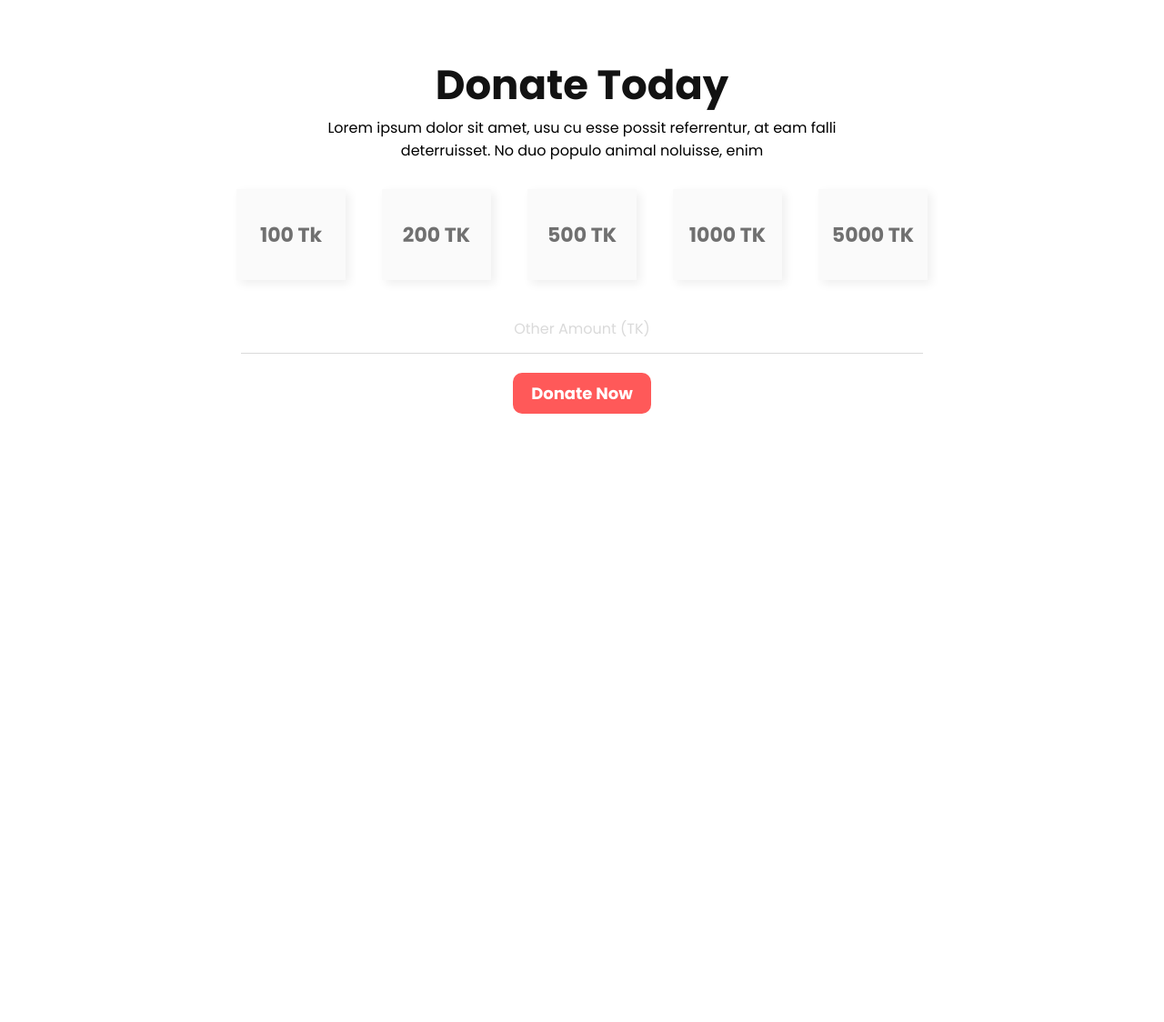
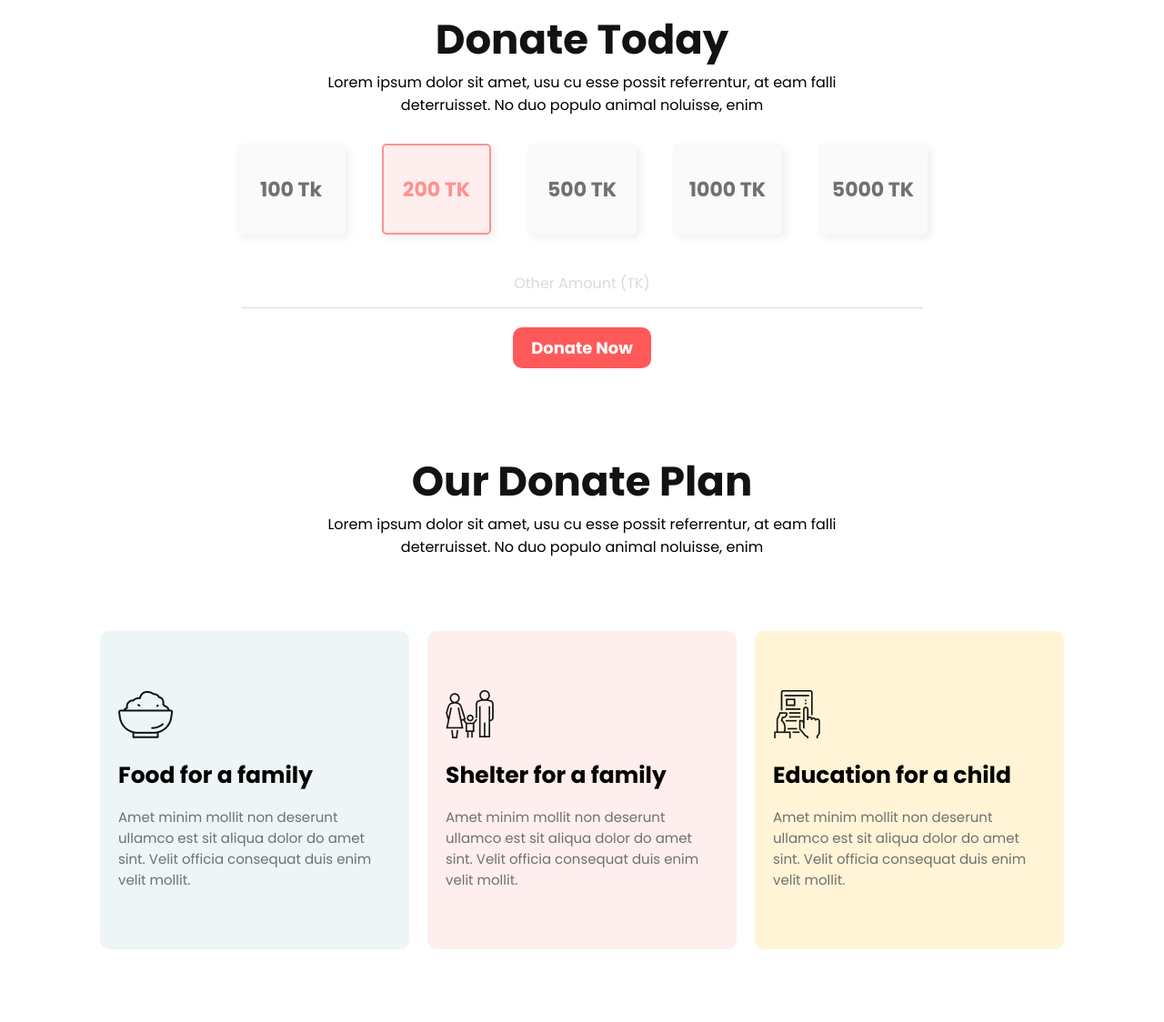
Before and after one commit to tanzilmia/First-Asignment-donation, a plain HTML site: page index.html in a window 1280 px wide. Shown: the part 840-1964 px from the top of the page at 91% size. Before the commit the page ends 1386 px from the top, so only its background shows below. Drawn offline with Linux system fonts and the light colour scheme.

Commit message:
add packdge and donate

```diff
--- a/css/style.css
+++ b/css/style.css
@@ -20,12 +20,14 @@ body{
  text-align: center;
  background-repeat: no-repeat;
  background-size: cover;
-color: #fff;
+ color: #fff;
 
 
 }
 .section_wrapping{
-  padding: 100px 0;
+  padding: 50px 0;
+  text-align: center;
+
 }
 .container{
  margin: 0 auto;
@@ -33,7 +35,7 @@ color: #fff;
 }
 .header__title{
     font-size: 55px;
-    margin-top: 55px;
+    margin-top: 155px;
 }
 .common__btn{
     background: #FF5959;
@@ -62,7 +64,7 @@ color: #fff;
  display: flex;
  align-items: center;
  justify-content: center;
- padding: 30px 0px;
+ padding: 30px 30px;
 }
 .donate__amaount{
     height: 100px;
@@ -74,6 +76,7 @@ color: #fff;
     align-items: center;
     justify-content: center;
     box-shadow: 4px 4px 10px #efefef;
+    border-radius: 5px;
 
 
 }
@@ -99,3 +102,42 @@ color: #fff;
     font-size: 16px;
     color: #DADADA;
 }
+.donate__active{
+    border: 2px solid #FF9191;
+    background: #FFEEEE;
+}
+.donate__active p{
+  color: #FF9191;
+}
+/* donate Plan section */
+.donate__card{
+    display: flex;
+    height: 350px;
+    margin: 0 10px;
+    justify-content: center;
+    align-items: center;
+    padding: 20px;
+    width: 33%;
+    border-radius: 10px;
+
+}
+.donate__card:nth-child(1){
+    background: #EDF5F6;
+}
+.donate__card:nth-child(2){
+    background: #FFEEEE;
+}
+.donate__card:nth-child(3){
+    background: #FFF4D6;
+}
+.inner__content{
+  text-align: left;
+}
+.card__title{
+    font-size: 25px;
+    margin: 15px 0;
+}
+.card__p{
+    font-size: 15px;
+    color: #707070;
+}
--- a/index.html
+++ b/index.html
@@ -30,7 +30,7 @@
                 deterruisset. No duo populo animal noluisse, enim</P>
             <div class="flex_div ">
                 <div class="donate__amaount"><p>100 Tk</p></div>
-                <div class="donate__amaount"><p>200 TK</p></div>
+                <div class="donate__amaount donate__active"><p>200 TK</p></div>
                 <div class="donate__amaount"><p>500 TK</p></div>
                 <div class="donate__amaount"><p>1000 TK</p> </div>
                 <div class="donate__amaount"><p>5000 TK</p> </div>
@@ -42,5 +42,49 @@
         </div>
     </section>
 
+    <!-- donate plan section -->
+
+    <section class="section_wrapping">
+        <h1 class="common__title">Our Donate Plan</h1>
+            <P>Lorem ipsum dolor sit amet, usu cu esse possit referrentur, at eam falli  <br>
+                deterruisset. No duo populo animal noluisse, enim</P>
+
+        <div class="container">
+            <br><br>
+            <div class="flex_div">
+                <div class="donate__card">
+                  <div class="inner__content">
+                    <img src="img/food.png" alt="">
+                  <h2 class="card__title">Food for a family</h2>
+                  <p class="card__p">Amet minim mollit non deserunt
+                    ullamco est sit aliqua dolor do amet
+                    sint. Velit officia consequat duis enim
+                    velit mollit.</p>
+                  </div>
+                </div>
+                <div class="donate__card">
+                    <div class="inner__content">
+                    <img src="img/shelter.png" alt="">
+                    <h2 class="card__title">Shelter for a family</h2>
+                    <p class="card__p">Amet minim mollit non deserunt
+                      ullamco est sit aliqua dolor do amet
+                      sint. Velit officia consequat duis enim
+                      velit mollit.</p>
+                    </div>
+                  </div>
+                  <div class="donate__card">
+                    <div class="inner__content">
+                      <img src="img/Frame-1.png" alt="">
+                    <h2 class="card__title">Education for a child</h2>
+                    <p class="card__p">Amet minim mollit non deserunt
+                      ullamco est sit aliqua dolor do amet
+                      sint. Velit officia consequat duis enim
+                      velit mollit.</p>
+                    </div>
+                  </div>
+             </div>
+        </div>
+    </section>
+
 </body>
 </html>
```
Also changed, not shown: img/Frame-1.png (added), img/food.png (added), img/shelter.png (added).
